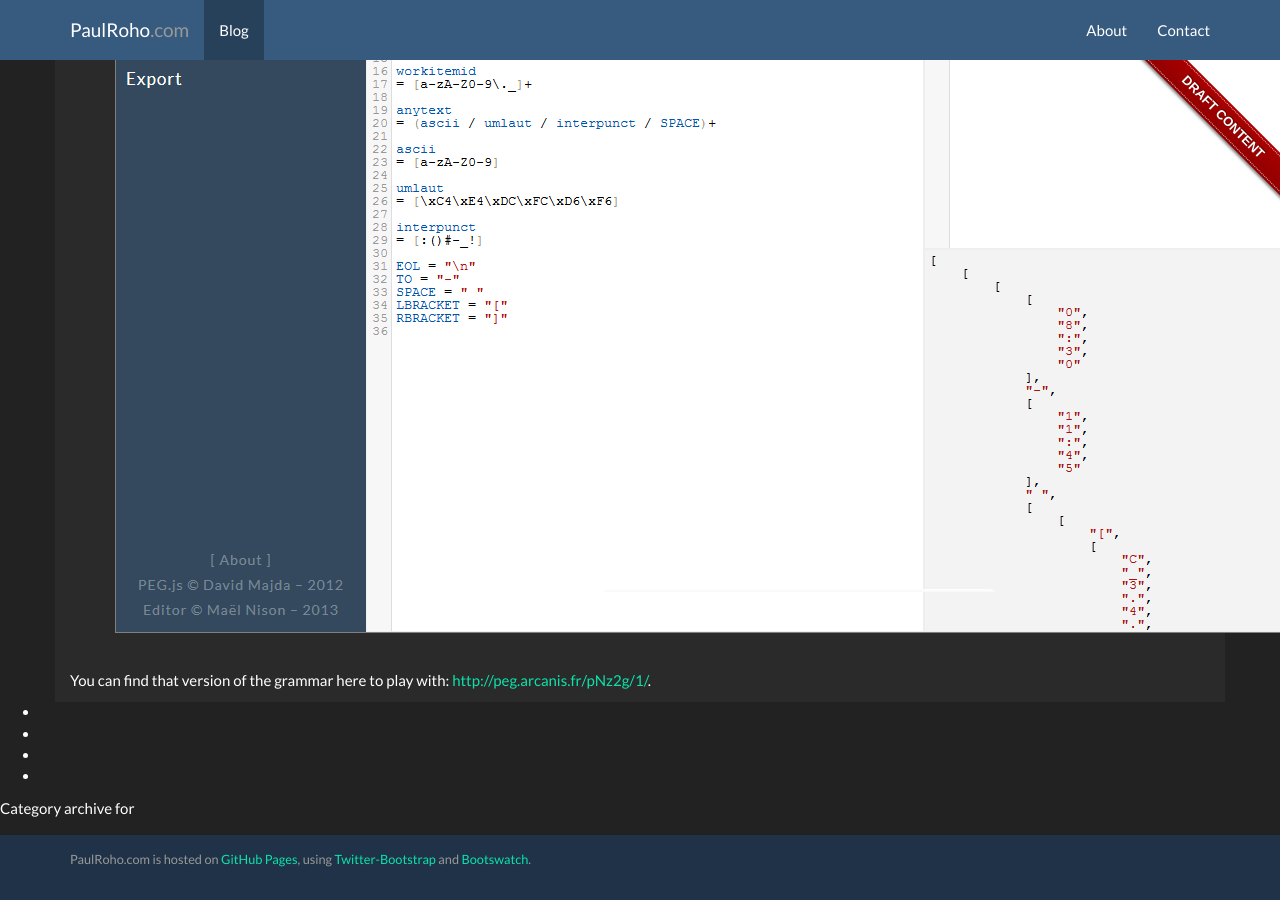
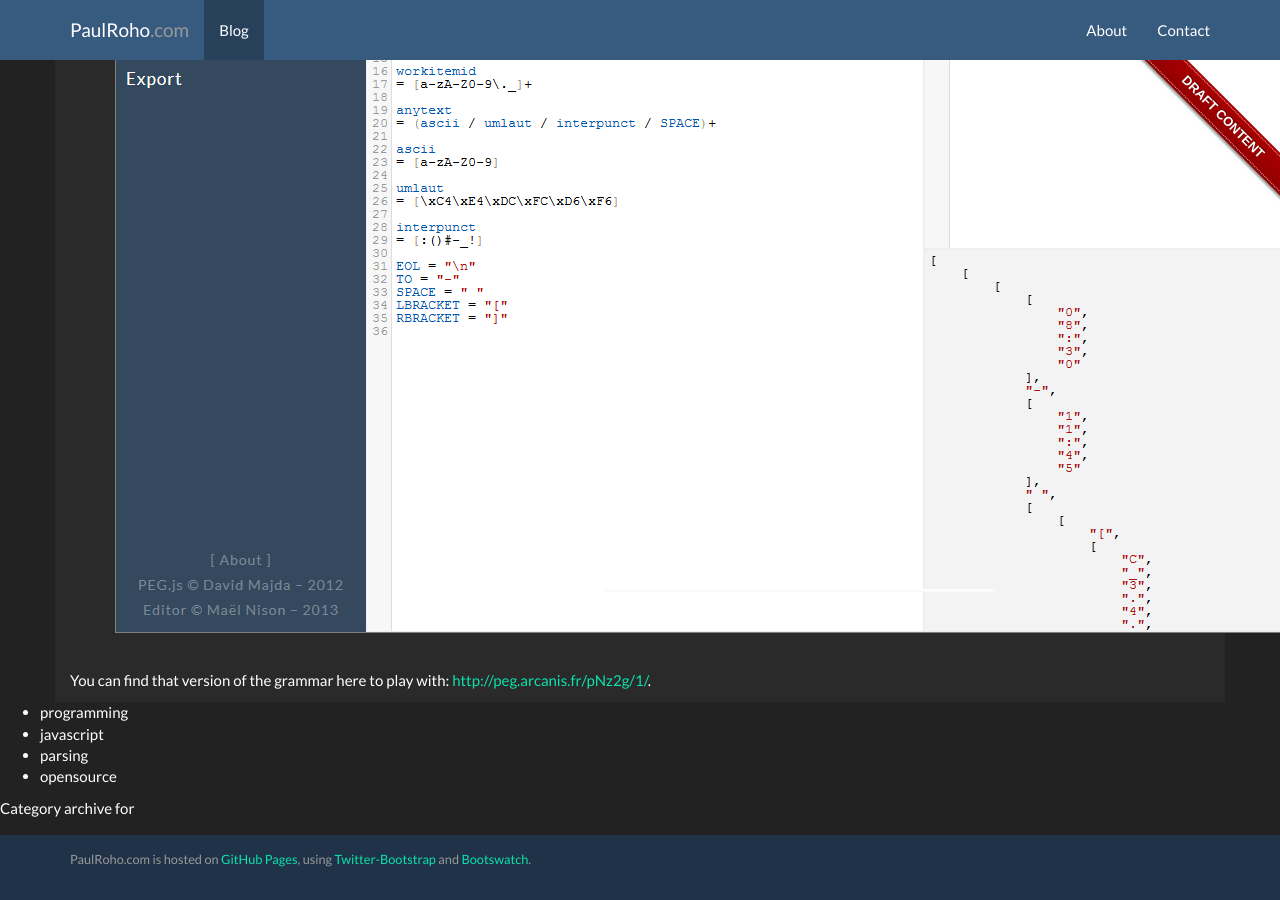
Before and after one commit to paulroho/paulroho.github.io, a Jekyll site: the page built from _posts/2014-07-02-Parsing-Text-With-PegJs.md, in a window 1280 px wide and 900 px high, scrolled down 2450 px. Built offline with Jekyll 4.4.1, drawn with Linux system fonts in a browser that asks for light colours; nearby versions of some CDN libraries.

Commit message:
cat might be a string in itself

```diff
--- a/_layouts/blogdraft.html
+++ b/_layouts/blogdraft.html
@@ -65,7 +65,7 @@
 
 	<ul>
 	{% for cat in page.categories %}
-		<li>{{ cat.name }}</li>
+		<li>{{ cat }}</li>
 	{% endfor %}
 	</ul>
 
```
